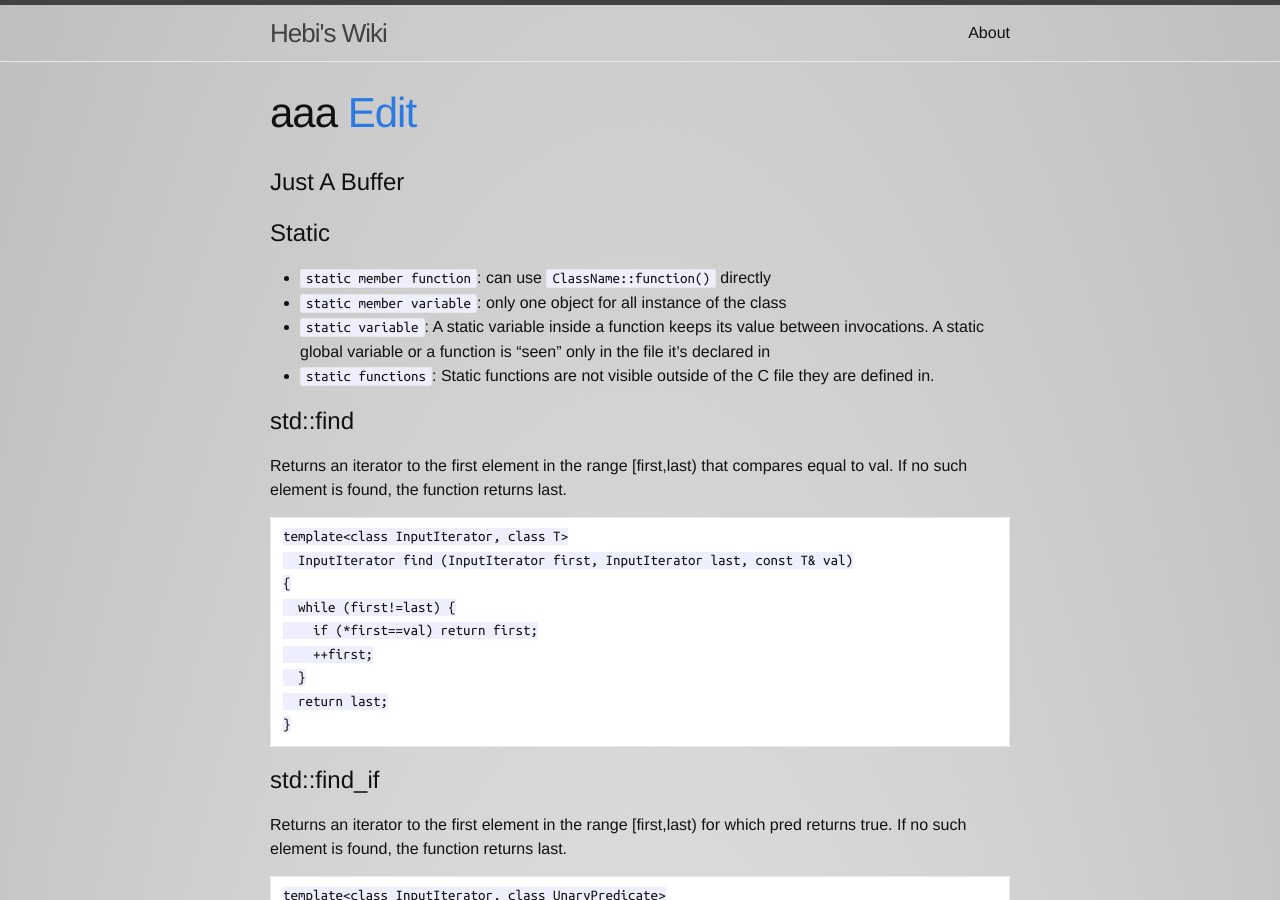
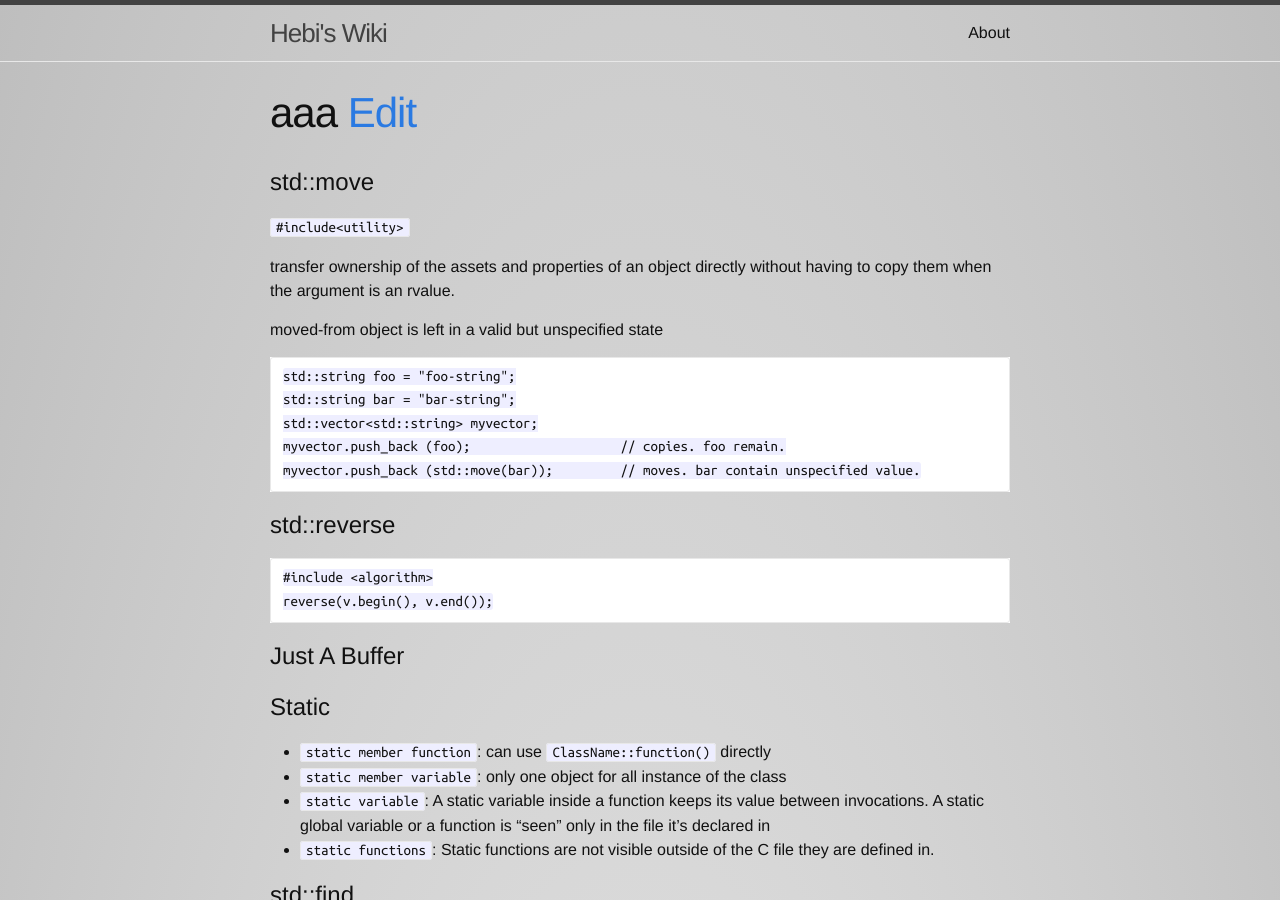
Before and after one commit to lihebi/wiki-old, a Jekyll site: the page built from _wiki/aaa.md, in a window 1280 px wide and 900 px high. Built offline with Jekyll 4.4.1, drawn with Linux system fonts in a browser that asks for light colours; nearby versions of some CDN libraries; Markdown is read by kramdown in place of the engine named in the settings; a style sheet for code colours, icons or effects is not loaded.

Commit message:
add move and reverse

````diff
--- a/_wiki/aaa.md
+++ b/_wiki/aaa.md
@@ -1,6 +1,29 @@
 ---
 title: aaa
 ---
+
+std::move
+=========
+`#include<utility>`
+
+transfer ownership of the assets and properties of an object directly without having to copy them when the argument is an rvalue.
+
+moved-from object is left in a valid but unspecified state
+
+```cpp
+std::string foo = "foo-string";
+std::string bar = "bar-string";
+std::vector<std::string> myvector;
+myvector.push_back (foo);                    // copies. foo remain.
+myvector.push_back (std::move(bar));         // moves. bar contain unspecified value.
+```
+
+std::reverse
+============
+```cpp
+#include <algorithm>
+reverse(v.begin(), v.end());
+```
 
 # Just A Buffer
 
````
